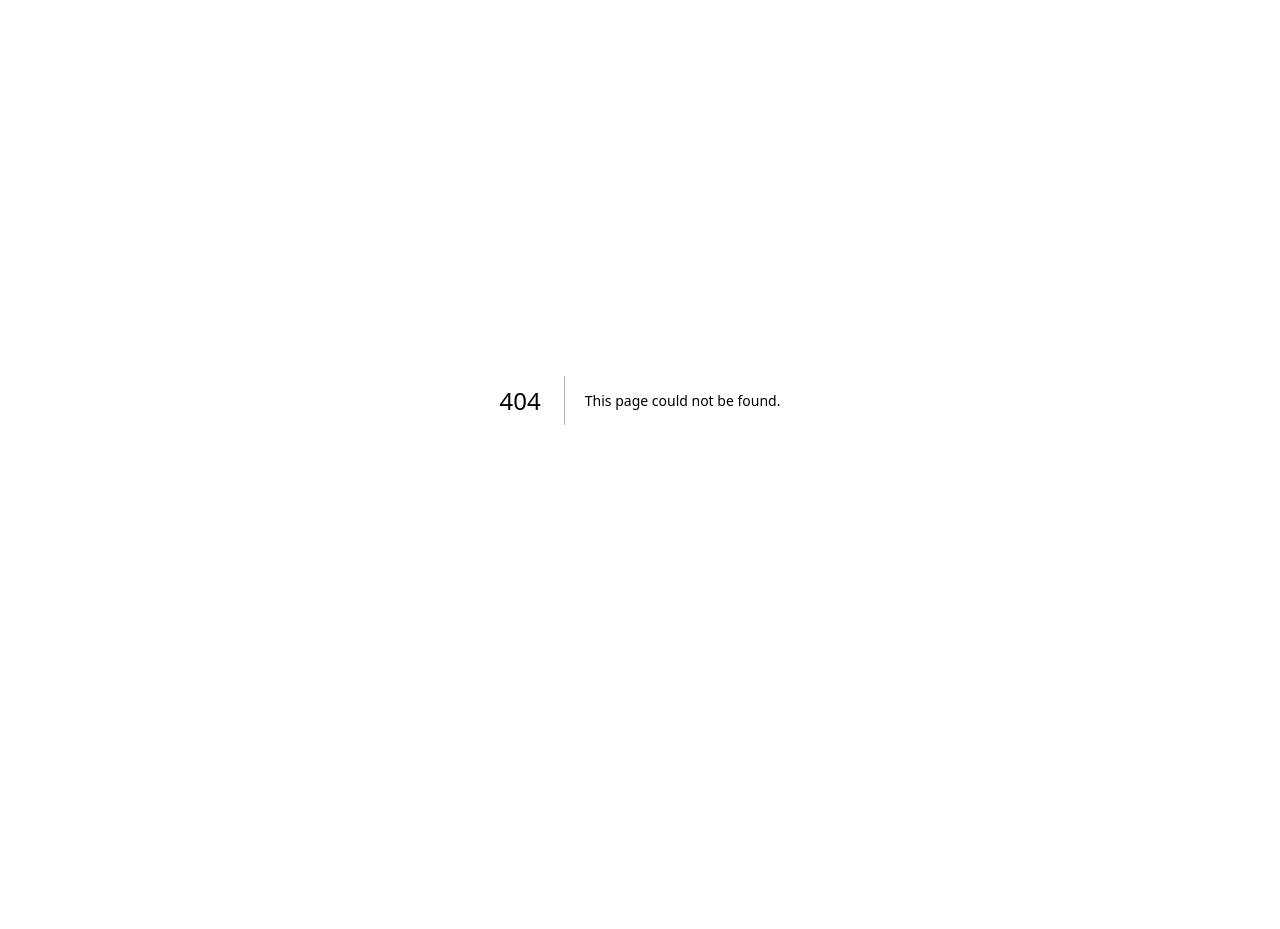
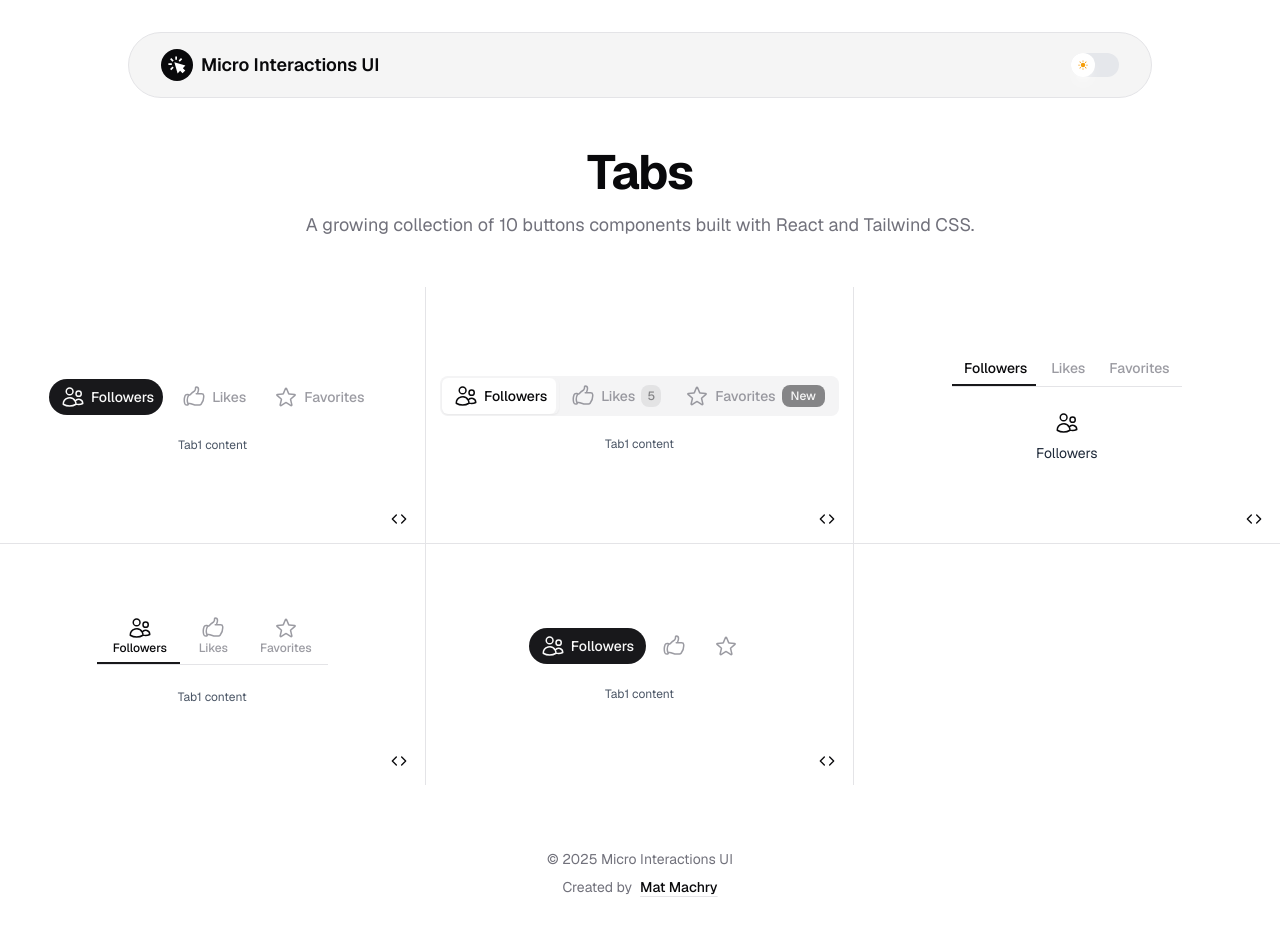
Before and after one commit to mateusmachry/microinteractionsui, a Next.js app: page /tabs in a window 1280 px wide. Before the commit this address had no page. Before the commit the page ends 800 px from the top, so only its background shows below. Built offline with nearby package versions, Linux system fonts and the light colour scheme.

Commit message:
removed navbars

```diff
--- /dev/null
+++ b/src/app/(categories)/inputs/page.tsx
@@ -0,0 +1,24 @@
+import { Input1 } from "@/registry/input1/input1";
+import { Input2 } from "@/registry/input2/input2";
+import { CategoryPageGrid } from "@/shared/components/category-page-grid";
+import { CategoryPageHeader } from "@/shared/components/category-page-header";
+import { ComponentDemoCard } from "@/shared/components/component-demo-card";
+
+export default function InputComponents() {
+    return (
+        <>
+            <CategoryPageHeader title={"Inputs"}>
+                A growing collection of 10 buttons components built
+                with React and Tailwind CSS.
+            </CategoryPageHeader>
+            <CategoryPageGrid>
+                <ComponentDemoCard>
+                    <Input1 />
+                </ComponentDemoCard>
+                <ComponentDemoCard>
+                    <Input2 />
+                </ComponentDemoCard>
+            </CategoryPageGrid>
+        </>
+    );
+}
--- a/src/app/(categories)/layout.tsx
+++ b/src/app/(categories)/layout.tsx
@@ -7,7 +7,7 @@ export default function CategoriesLayout({
     children: React.ReactNode;
 }>) {
     return (
-        <div className="flex flex-col min-h-screen max-w-5xl mx-auto">
+        <div className="flex flex-col min-h-screen mx-auto">
             <TopNavBar />
             <main className="grow">
                 {children}
--- /dev/null
+++ b/src/app/(categories)/tabs/page.tsx
@@ -0,0 +1,36 @@
+import { Tabs1 } from "@/registry/tabs1/tabs1";
+import { Tabs2 } from "@/registry/tabs2/tabs2";
+import { Tabs3 } from "@/registry/tabs3/tabs3";
+import { Tabs4 } from "@/registry/tabs4/tabs4";
+import { Tabs5 } from "@/registry/tabs5/tabs5";
+import { CategoryPageGrid } from "@/shared/components/category-page-grid";
+import { CategoryPageHeader } from "@/shared/components/category-page-header";
+import { ComponentDemoCard } from "@/shared/components/component-demo-card";
+
+export default function TabComponents() {
+    return (
+        <>
+            <CategoryPageHeader title={"Tabs"}>
+                A growing collection of 10 buttons components built
+                with React and Tailwind CSS.
+            </CategoryPageHeader>
+            <CategoryPageGrid>
+                <ComponentDemoCard>
+                    <Tabs1 />
+                </ComponentDemoCard>
+                <ComponentDemoCard>
+                    <Tabs2 />
+                </ComponentDemoCard>
+                <ComponentDemoCard>
+                    <Tabs3 />
+                </ComponentDemoCard>
+                <ComponentDemoCard>
+                    <Tabs4 />
+                </ComponentDemoCard>
+                <ComponentDemoCard>
+                    <Tabs5 />
+                </ComponentDemoCard>
+            </CategoryPageGrid>
+        </>
+    );
+}
--- /dev/null
+++ b/src/app/(categories)/toggle/page.tsx
@@ -0,0 +1,20 @@
+import { ThemeToggle1 } from "@/registry/theme-toggle1/theme-toggle1";
+import { CategoryPageGrid } from "@/shared/components/category-page-grid";
+import { CategoryPageHeader } from "@/shared/components/category-page-header";
+import { ComponentDemoCard } from "@/shared/components/component-demo-card";
+
+export default function ToggleComponents() {
+    return (
+        <>
+            <CategoryPageHeader title={"Toggle"}>
+                A growing collection of 10 buttons components built
+                with React and Tailwind CSS.
+            </CategoryPageHeader>
+            <CategoryPageGrid className="max-w-5xl mx-auto">
+                <ComponentDemoCard>
+                    <ThemeToggle1 />
+                </ComponentDemoCard>
+            </CategoryPageGrid>
+        </>
+    );
+}
--- a/src/app/(home)/components/component-type-card.tsx
+++ b/src/app/(home)/components/component-type-card.tsx
@@ -12,15 +12,15 @@ export type ComponentTypeCardProps = {
 export function ComponentTypeCard({ icon, label, href, className, ...props }: ComponentTypeCardProps) {
     return (
         <div {...props} className={cn("flex flex-col items-center justify-center gap-4", className)}>
-            <Card className="w-80 rounded-md bg-neutral-100 dark:bg-neutral-900 transition-transform duration-300 hover:scale-98">
-                <Link href={href}>
+            <Link href={href}>
+                <Card className="min-w-80 h-40 flex flex-col items-center justify-center rounded-md bg-neutral-100 dark:bg-neutral-900 transition-transform duration-300 hover:scale-98">
                     <CardContent>
-                        <div className="flex flex-col items-center justify-center p-6">
+                        <div className="p-6">
                             {icon}
                         </div>
                     </CardContent>
-                </Link>
-            </Card>
+                </Card>
+            </Link>
             <label className="text-base font-medium">{label}</label>
         </div>
     )
--- a/src/app/(home)/components/icons/sidebar.tsx
+++ /dev/null
@@ -1,23 +0,0 @@
-import { SVGProps } from "react";
-
-export function SidebarIcon(props: SVGProps<SVGSVGElement>) {
-    return (
-        <svg {...props} width="72" height="337" viewBox="0 0 72 337" fill="none" xmlns="http://www.w3.org/2000/svg">
-            <rect x="1" y="1" width="70" height="335" stroke="currentColor" strokeWidth="2" />
-            <rect x="16" y="32" width="40" height="33" rx="4" fill="#EEEEEE" stroke="currentColor" strokeWidth="2" />
-            <path d="M29.5 41C31.432 41 33 42.5893 33 44.5556C33 46.5218 31.432 48.1111 29.5 48.1111C27.5645 48.1111 26 46.5218 26 44.5556C26 42.5893 27.5645 41 29.5 41ZM30.5544 50.8311C30.9196 50.3365 31.6403 50.2854 32.0716 50.7235L33.9284 52.6098C34.3597 53.048 35.0804 52.9969 35.4456 52.5023L39.1472 47.4884C39.5607 46.9283 40.4058 46.9517 40.7878 47.5337L45.9837 55.4513C46.4201 56.1164 45.9431 57 45.1476 57H27.9813C27.1607 57 26.6894 56.0662 27.1768 55.4061L30.5544 50.8311Z" fill="black" />
-            <g clipPath="url(#clip0_286_3588)">
-                <rect y="119" width="8" height="28" fill="currentCblaolor" />
-            </g>
-            <path fillRule="evenodd" clipRule="evenodd" d="M34 134H28C27.45 134 27 133.55 27 133V125C27 124.45 27.45 124 28 124H34C34.55 124 35 124.45 35 125V133C35 133.55 34.55 134 34 134ZM34 142H28C27.45 142 27 141.55 27 141V137C27 136.45 27.45 136 28 136H34C34.55 136 35 136.45 35 137V141C35 141.55 34.55 142 34 142ZM38 142H44C44.55 142 45 141.55 45 141V133C45 132.45 44.55 132 44 132H38C37.45 132 37 132.45 37 133V141C37 141.55 37.45 142 38 142ZM37 129V125C37 124.45 37.45 124 38 124H44C44.55 124 45 124.45 45 125V129C45 129.55 44.55 130 44 130H38C37.45 130 37 129.55 37 129Z" fill="currentColor" />
-            <path fillRule="evenodd" clipRule="evenodd" d="M38.69 162.926C39.59 163.786 40.39 164.746 41.09 165.776C42.92 168.486 44 171.726 44 175.216C44 179.636 40.42 183.216 36 183.216C31.58 183.216 28 179.636 28 175.216C28 172.676 28.68 170.296 29.87 168.256C30.03 167.966 30.2 167.696 30.38 167.426C30.62 167.056 31.17 167.186 31.28 167.606C31.34 167.826 31.38 167.946 31.48 168.146C32.03 169.476 33.29 170.406 34.83 170.406C36.89 170.406 38.24 168.736 38.24 166.676C38.24 165.566 38.04 164.326 37.85 163.386C37.75 162.906 38.34 162.586 38.69 162.926ZM32.49 177.076C32.49 178.816 33.93 180.216 35.71 180.216C38.36 180.216 40.51 178.066 40.5 175.416C40.5 174.346 40.38 173.286 40.15 172.266C40.07 171.896 39.61 171.776 39.33 172.036C38.28 173.026 36.77 173.656 35.3 173.956C33.54 174.316 32.49 175.456 32.49 177.076Z" fill="#737373" />
-            <path fillRule="evenodd" clipRule="evenodd" d="M43.5023 245C43.5023 245.34 43.4723 245.66 43.4323 245.98L45.5423 247.63C45.7323 247.78 45.7823 248.05 45.6623 248.27L43.6623 251.73C43.5423 251.95 43.2823 252.04 43.0523 251.95L40.5623 250.95C40.0423 251.34 39.4823 251.68 38.8723 251.93L38.4923 254.58C38.4623 254.82 38.2523 255 38.0023 255H34.0023C33.7523 255 33.5423 254.82 33.5123 254.58L33.1323 251.93C32.5223 251.68 31.9623 251.35 31.4423 250.95L28.9523 251.95C28.7323 252.03 28.4623 251.95 28.3423 251.73L26.3423 248.27C26.2223 248.05 26.2723 247.78 26.4623 247.63L28.5723 245.98C28.5323 245.66 28.5023 245.33 28.5023 245C28.5023 244.67 28.5323 244.34 28.5723 244.02L26.4623 242.37C26.2723 242.22 26.2123 241.95 26.3423 241.73L28.3423 238.27C28.4623 238.05 28.7223 237.96 28.9523 238.05L31.4423 239.05C31.9623 238.66 32.5223 238.32 33.1323 238.07L33.5123 235.42C33.5423 235.18 33.7523 235 34.0023 235H38.0023C38.2523 235 38.4623 235.18 38.4923 235.42L38.8723 238.07C39.4823 238.32 40.0423 238.65 40.5623 239.05L43.0523 238.05C43.2723 237.97 43.5423 238.05 43.6623 238.27L45.6623 241.73C45.7823 241.95 45.7323 242.22 45.5423 242.37L43.4323 244.02C43.4723 244.34 43.5023 244.66 43.5023 245ZM32.5023 245C32.5023 246.93 34.0723 248.5 36.0023 248.5C37.9323 248.5 39.5023 246.93 39.5023 245C39.5023 243.07 37.9323 241.5 36.0023 241.5C34.0723 241.5 32.5023 243.07 32.5023 245Z" fill="#737373" />
-            <path fillRule="evenodd" clipRule="evenodd" d="M42.001 304C42.001 303.45 41.551 303 41.001 303C40.451 303 40.001 303.45 40.001 304V314C40.001 314.55 40.451 315 41.001 315C41.551 315 42.001 314.55 42.001 314V304ZM34.181 309L30.291 305.11C29.911 304.73 29.911 304.09 30.291 303.7C30.4779 303.513 30.7315 303.408 30.996 303.408C31.2606 303.408 31.5142 303.513 31.701 303.7L36.291 308.3C36.681 308.69 36.681 309.32 36.291 309.71L31.701 314.3C31.311 314.69 30.681 314.69 30.291 314.3C29.901 313.91 29.901 313.28 30.291 312.89L34.181 309Z" fill="currentColor" />
-            <defs>
-                <clipPath id="clip0_286_3588">
-                    <path d="M0 119C4.41828 119 8 122.582 8 127V139C8 143.418 4.41828 147 0 147V119Z" fill="white" />
-                </clipPath>
-            </defs>
-        </svg>
-    )
-}
--- a/src/app/(home)/page.tsx
+++ b/src/app/(home)/page.tsx
@@ -4,7 +4,6 @@ import { ButtonIcon } from "@/app/(home)/components/icons/buttons";
 import { InputIcon } from "@/app/(home)/components/icons/inputs";
 import { TopNavBar } from "@/shared/components/top-navbar";
 import { ToggleIcon } from "@/app/(home)/components/icons/toggle";
-import { SidebarIcon } from "@/app/(home)/components/icons/sidebar";
 import { ComponentTypeCard } from "@/app/(home)/components/component-type-card";
 import { Footer } from "@/shared/components/footer";
 
@@ -18,7 +17,6 @@ export default function Home() {
 					<ComponentTypeCard icon={<TabsIcon />} href={"/tabs"} label={"Tabs"} />
 					<ComponentTypeCard icon={<ButtonIcon />} href={"/buttons"} label={"Buttons"} />
 					<ComponentTypeCard icon={<InputIcon />} href={"/inputs"} label={"Inputs"} />
-					<ComponentTypeCard className="row-span-3" icon={<SidebarIcon />} href={"/navbars"} label={"Navbars"} />
 					<ComponentTypeCard icon={<ToggleIcon />} href={"/toggle"} label={"Toggle"} />
 				</div>
 			</main>
--- a/src/shared/components/category-page-grid.tsx
+++ b/src/shared/components/category-page-grid.tsx
@@ -1,6 +1,14 @@
-export function CategoryPageGrid({ children }: { children: React.ReactNode }) {
+import { cn } from "@/lib/utils";
+import React from "react";
+
+export type CategoryPageGridProps = {
+    className?: string
+    children: React.ReactNode
+};
+
+export function CategoryPageGrid({ className, children }: { className?: string, children: React.ReactNode }) {
     return (
-        <div className="overflow-hidden my-8">
+        <div className={cn(className, "overflow-hidden my-8")}>
             <div className="grid grid-cols-1 md:grid-cols-2 xl:grid-cols-3 -m-px *:not-first:-ms-px *:not-first:-mt-px">
                 {children}
             </div>
--- a/src/shared/components/footer.tsx
+++ b/src/shared/components/footer.tsx
@@ -1,7 +1,6 @@
 export function Footer() {
     return (
-        <footer className="py-8">
-            <div className="flex justify-between gap-2 max-sm:flex-col max-sm:text-center">
+        <footer className="flex flex-col justify-center items-center gap-2 py-8">
             <p className="text-muted-foreground text-sm">&copy; {new Date().getFullYear()} Micro Interactions UI</p>
             <div className="flex flex-row items-center justify-center gap-2">
                 <p className="text-muted-foreground text-sm">Created by</p>
@@ -14,7 +13,6 @@ export function Footer() {
                     Mat Machry
                 </a>
             </div>
-            </div>
         </footer>
     );
 }
```
Lines whose indentation alone changed are shown as unchanged.
